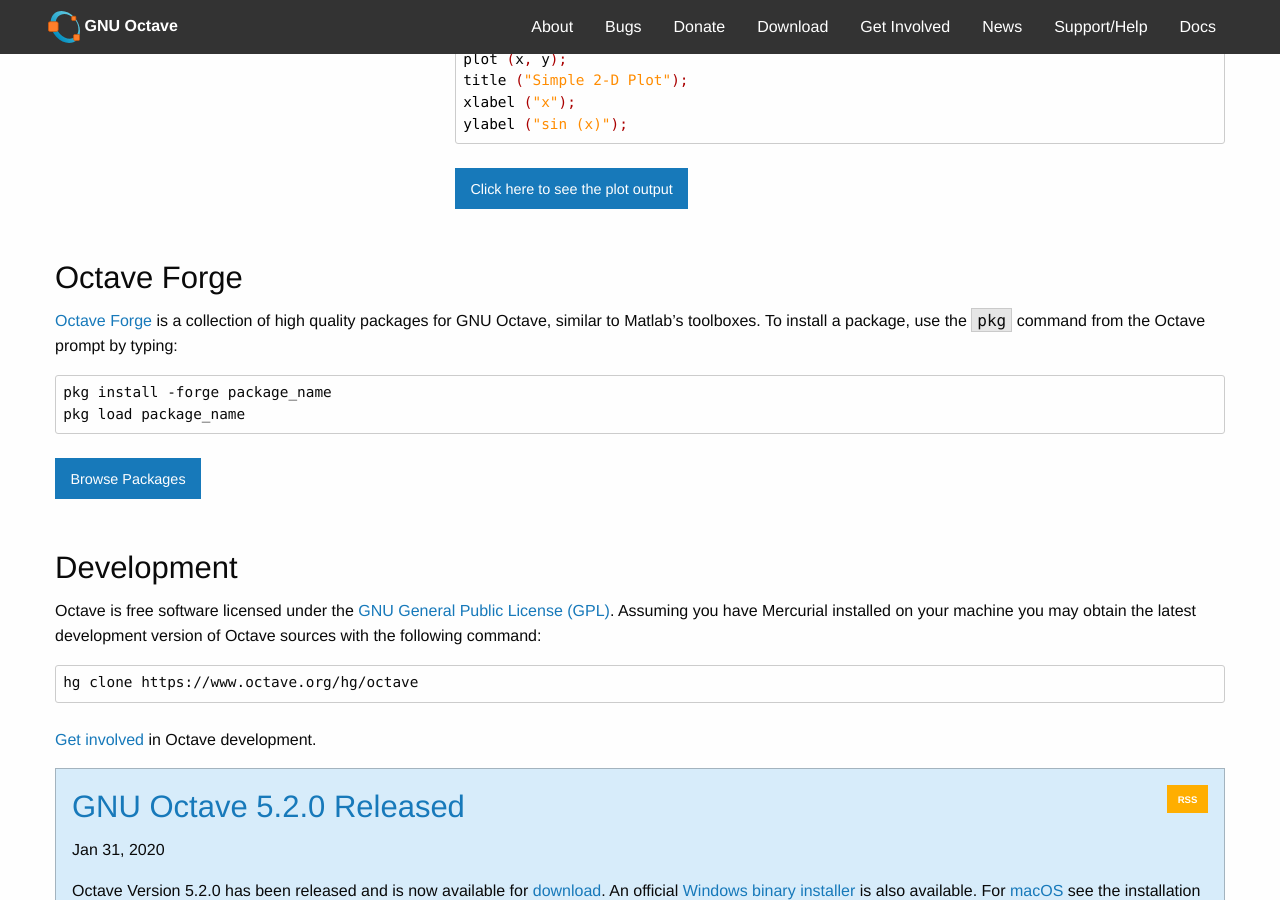
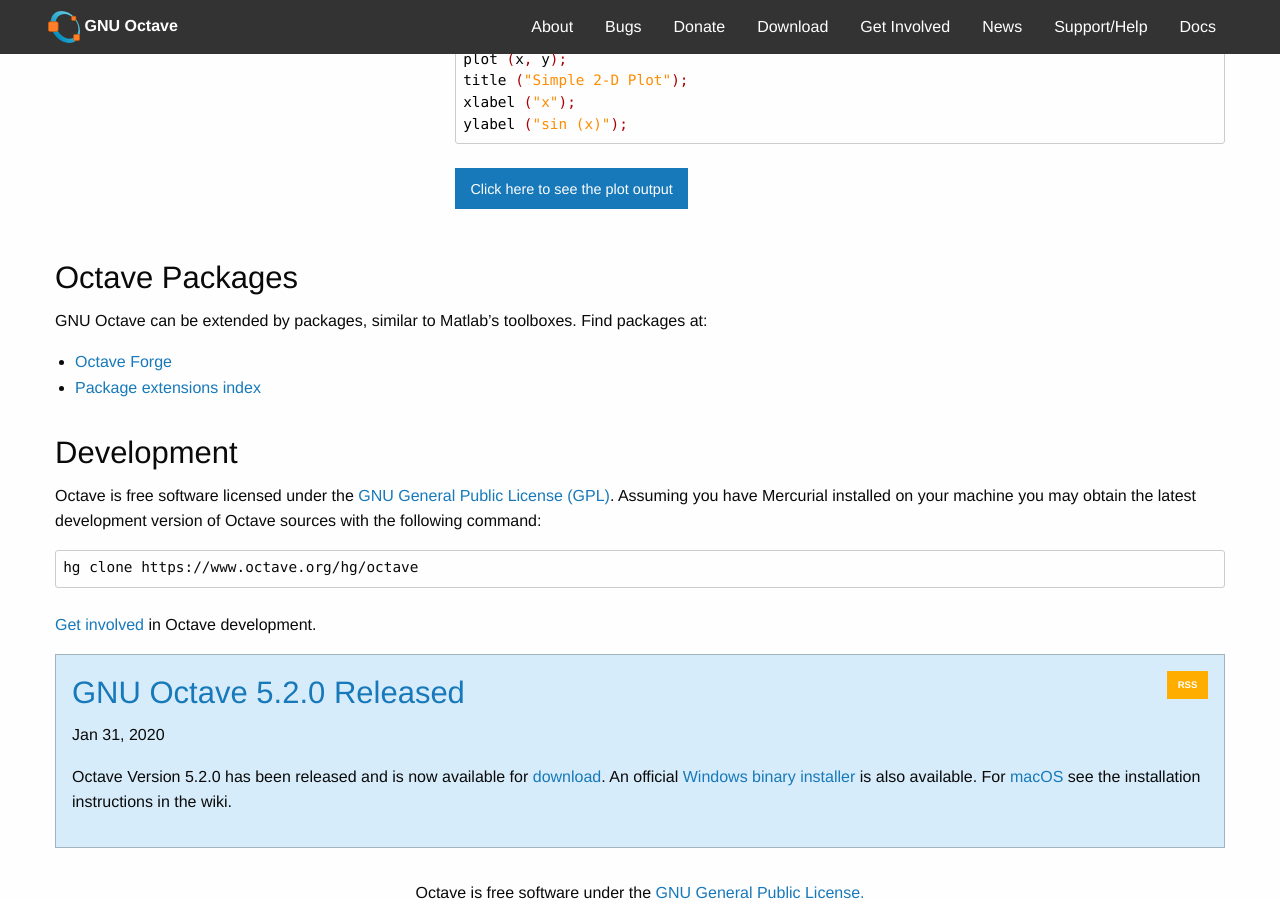
Before and after one commit to gnu-octave/gnu-octave.github.io, a Jekyll site: the page built from pages/index.md, in a window 1280 px wide and 900 px high, scrolled down 844 px. Built offline with Jekyll 4.4.1, drawn with Linux system fonts in a browser that asks for light colours; nearby versions of some CDN libraries.

Commit message:
Generalize Octave packges subsection.

```diff
--- a/_config.yml
+++ b/_config.yml
@@ -16,6 +16,7 @@
 docs_url: "https://www.gnu.org/software/octave/doc/latest"
 bugs_url: "https://savannah.gnu.org/bugs/?group=octave"
 sourceforge_url: "https://octave.sourceforge.io"
+pkg_index_url: "https://gnu-octave.github.io/pkg-index/"
 maintainers_email: "octave-maintainers@gnu.org"
 help_email: "help-octave@gnu.org"
 irc_channel: "#octave"
--- a/pages/index.md
+++ b/pages/index.md
@@ -93,18 +93,12 @@
 </div>
 
 
-### Octave Forge
+### Octave Packages
 
-[Octave Forge]({{ site.sourceforge_url }}) is a collection of high quality
-packages for GNU Octave, similar to Matlab's toolboxes.
-To install a package, use the `pkg` command from the Octave prompt by typing:
-
-{% highlight text %}
-pkg install -forge package_name
-pkg load package_name
-{% endhighlight %}
-
-<a href="{{ site.sourceforge_url }}/packages.php" class="button small-only-expanded">Browse Packages</a>
+GNU Octave can be extended by packages, similar to Matlab's toolboxes.
+Find packages at:
+- [Octave Forge]({{ site.sourceforge_url }})
+- [Package extensions index]({{ site.pkg_index_url }})
 
 
 ### Development
```
